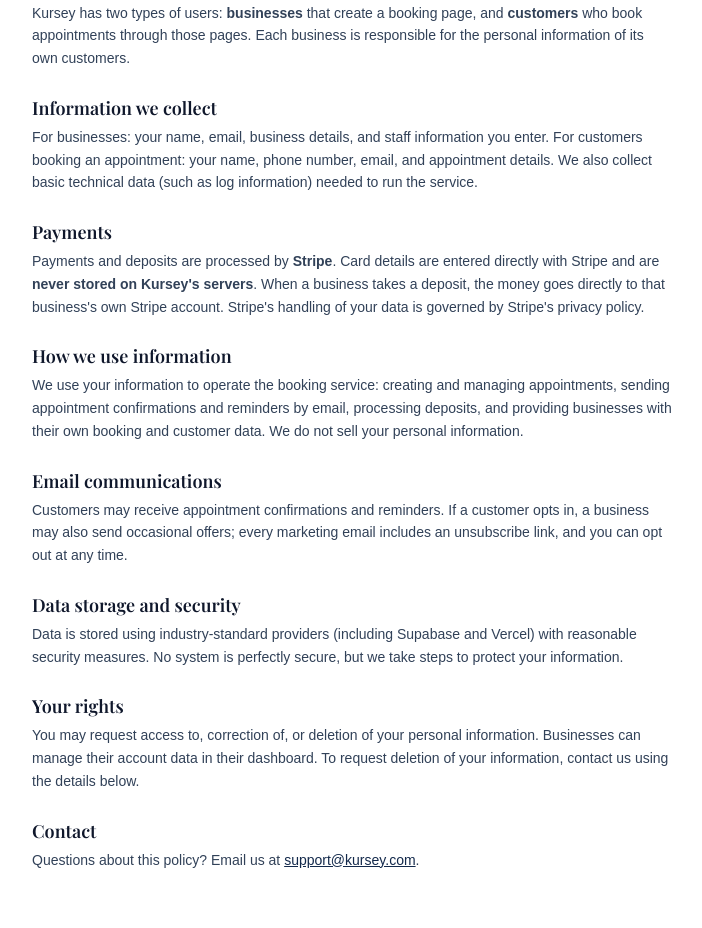
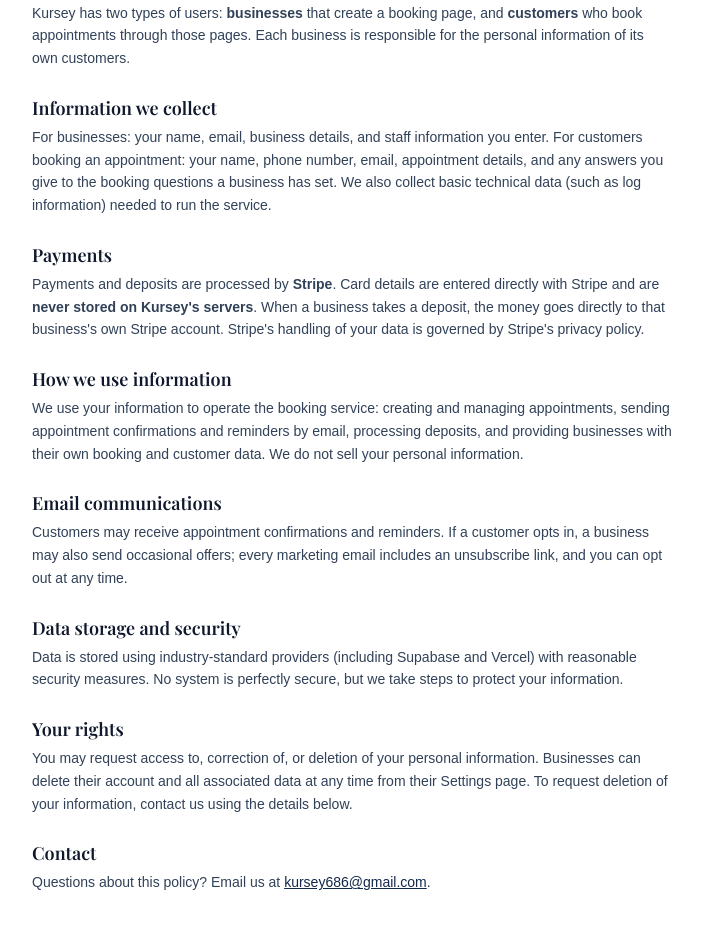
Before and after one commit to sahilsally9-Picku/kursey-app, a Next.js app: page /privacy in a window 1280 px wide. Shown: the part 280-1208 px from the top of the page, without its empty margins (288-990 px from the left). Built offline with nearby package versions, Linux system fonts and the light colour scheme.

Commit message:
real contact email on legal pages

```diff
--- a/app/privacy/page.js
+++ b/app/privacy/page.js
@@ -21,7 +21,7 @@ export default function Privacy() {
 
           <div>
             <h2 className="mb-1 font-display text-lg font-semibold text-slate-900">Information we collect</h2>
-            <p>For businesses: your name, email, business details, and staff information you enter. For customers booking an appointment: your name, phone number, email, and appointment details. We also collect basic technical data (such as log information) needed to run the service.</p>
+            <p>For businesses: your name, email, business details, and staff information you enter. For customers booking an appointment: your name, phone number, email, appointment details, and any answers you give to the booking questions a business has set. We also collect basic technical data (such as log information) needed to run the service.</p>
           </div>
 
           <div>
@@ -46,12 +46,12 @@ export default function Privacy() {
 
           <div>
             <h2 className="mb-1 font-display text-lg font-semibold text-slate-900">Your rights</h2>
-            <p>You may request access to, correction of, or deletion of your personal information. Businesses can manage their account data in their dashboard. To request deletion of your information, contact us using the details below.</p>
+            <p>You may request access to, correction of, or deletion of your personal information. Businesses can delete their account and all associated data at any time from their Settings page. To request deletion of your information, contact us using the details below.</p>
           </div>
 
           <div>
             <h2 className="mb-1 font-display text-lg font-semibold text-slate-900">Contact</h2>
-            <p>Questions about this policy? Email us at <a href="mailto:support@kursey.com" className="text-[#13294b] underline">support@kursey.com</a>.</p>
+            <p>Questions about this policy? Email us at <a href="mailto:kursey686@gmail.com" className="text-[#13294b] underline">kursey686@gmail.com</a>.</p>
           </div>
         </div>
       </div>
--- a/app/terms/page.js
+++ b/app/terms/page.js
@@ -26,7 +26,7 @@ export default function Terms() {
 
           <div>
             <h2 className="mb-1 font-display text-lg font-semibold text-slate-900">Subscriptions and free trial</h2>
-            <p>Kursey is offered on a subscription basis with a free trial. After the trial, continued use requires an active paid plan; if you do not subscribe, your booking page may be paused. Subscription fees are billed on a recurring basis until cancelled. You can cancel at any time, and cancellation stops future billing.</p>
+            <p>Kursey is offered on a subscription basis with a 14-day free trial. After the trial, continued use requires an active paid plan; if you do not subscribe, your booking page will be paused and will stop accepting new bookings. Subscription fees are billed on a recurring basis until cancelled. You can cancel at any time, and cancellation stops future billing.</p>
           </div>
 
           <div>
@@ -51,12 +51,12 @@ export default function Terms() {
 
           <div>
             <h2 className="mb-1 font-display text-lg font-semibold text-slate-900">Termination</h2>
-            <p>You may stop using Kursey at any time. We may suspend or end access for accounts that violate these terms.</p>
+            <p>You may stop using Kursey at any time, and you can delete your account and data from your Settings page. We may suspend or end access for accounts that violate these terms.</p>
           </div>
 
           <div>
             <h2 className="mb-1 font-display text-lg font-semibold text-slate-900">Contact</h2>
-            <p>Questions? Email <a href="mailto:support@kursey.com" className="text-[#13294b] underline">support@kursey.com</a>.</p>
+            <p>Questions? Email <a href="mailto:kursey686@gmail.com" className="text-[#13294b] underline">kursey686@gmail.com</a>.</p>
           </div>
         </div>
       </div>
```
